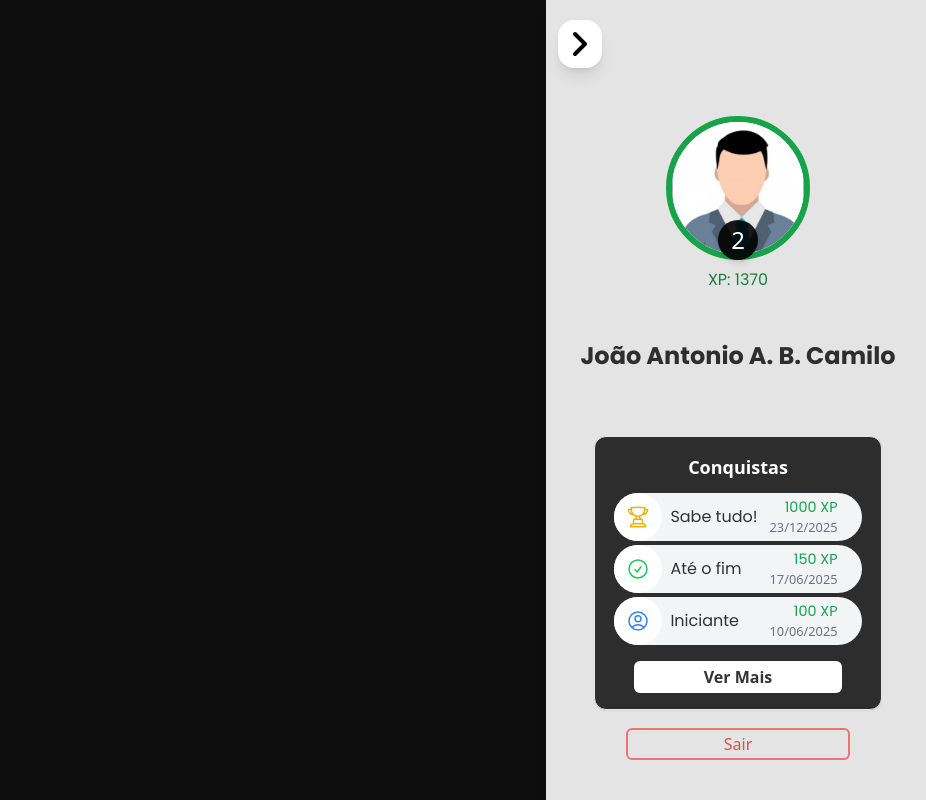
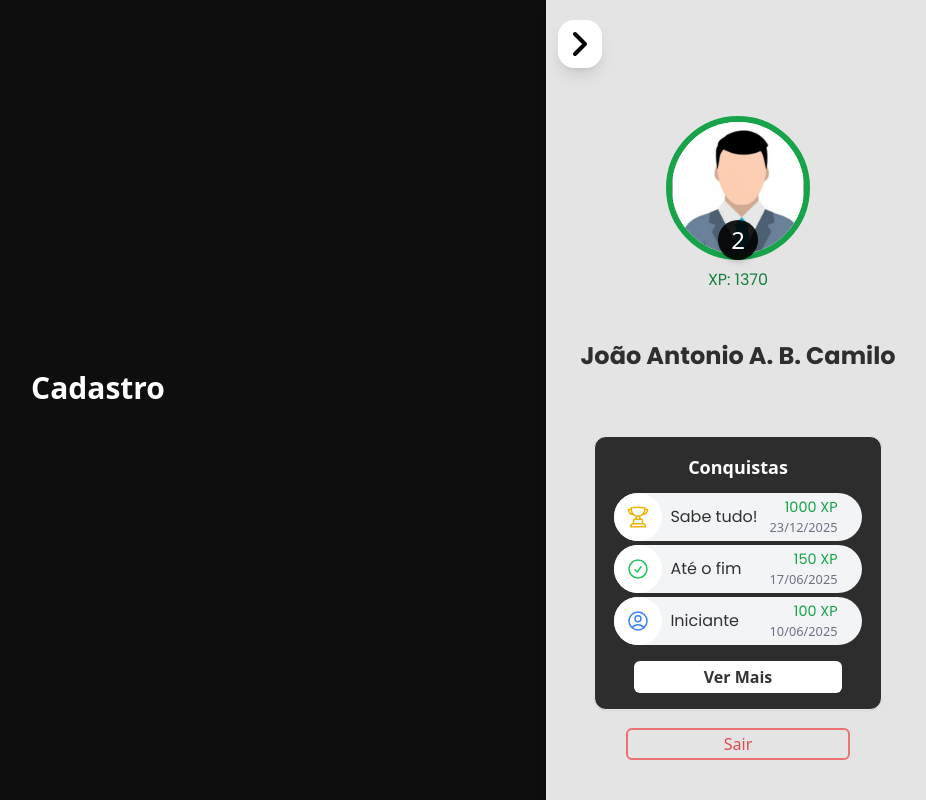
Before and after one commit to BruBSilva/front, a React (Vite) app: page /cadastro in a window 1280 px wide. Shown: the whole page, without its empty margins (350-1276 px from the left). Built offline with nearby package versions, Linux system fonts and the light colour scheme.

Commit message:
Feat: Adicionado paginas de template para login, registro e perfil do usuario

```diff
--- a/src/App.jsx
+++ b/src/App.jsx
@@ -3,6 +3,9 @@ import { BrowserRouter as Router, Routes, Route } from 'react-router-dom'
 import { Provider } from 'react-redux'
 import Home from './pages/Home'
 import Trilha from './pages/Trilha'
+import Login from './pages/Login'
+import Register from './pages/Register'
+import UserProfile from './pages/UserProfile'
 import { store } from './store'
 import UserDrawer from './components/UserDrawer'
 
@@ -16,6 +19,9 @@ export default function App() {
           <div className={`flex-1 overflow-y-auto transition-all duration-300 ${drawerOpen ? 'pr-96' : 'pr-0'}`}>
             <Routes>
               <Route path="/trilha" element={<Trilha />} />
+              <Route path="/login" element={<Login />} />
+              <Route path="/cadastro" element={<Register />} />
+              <Route path="/perfil" element={<UserProfile />} />
               <Route path="/" element={<Home />} />
             </Routes>
           </div>
--- /dev/null
+++ b/src/pages/Login.jsx
@@ -0,0 +1,10 @@
+import React from 'react'
+
+export default function Login() {
+  return (
+    <div className="flex flex-col items-center justify-center min-h-screen bg-[#0e0e0e] text-white">
+      <h1 className="text-3xl font-bold mb-6">Login</h1>
+      {/* Adicione aqui o formulário de login */}
+    </div>
+  )
+}
--- /dev/null
+++ b/src/pages/Register.jsx
@@ -0,0 +1,10 @@
+import React from 'react'
+
+export default function Register() {
+  return (
+    <div className="flex flex-col items-center justify-center min-h-screen bg-[#0e0e0e] text-white">
+      <h1 className="text-3xl font-bold mb-6">Cadastro</h1>
+      {/* Adicione aqui o formulário de cadastro */}
+    </div>
+  )
+}
--- /dev/null
+++ b/src/pages/UserProfile.jsx
@@ -0,0 +1,10 @@
+import React from 'react'
+
+export default function UserProfile() {
+  return (
+    <div className="flex flex-col items-center justify-center min-h-screen bg-[#0e0e0e] text-white">
+      <h1 className="text-3xl font-bold mb-6">Perfil do Usuário</h1>
+      {/* Adicione aqui o formulário para editar o perfil do usuário */}
+    </div>
+  )
+}
```
